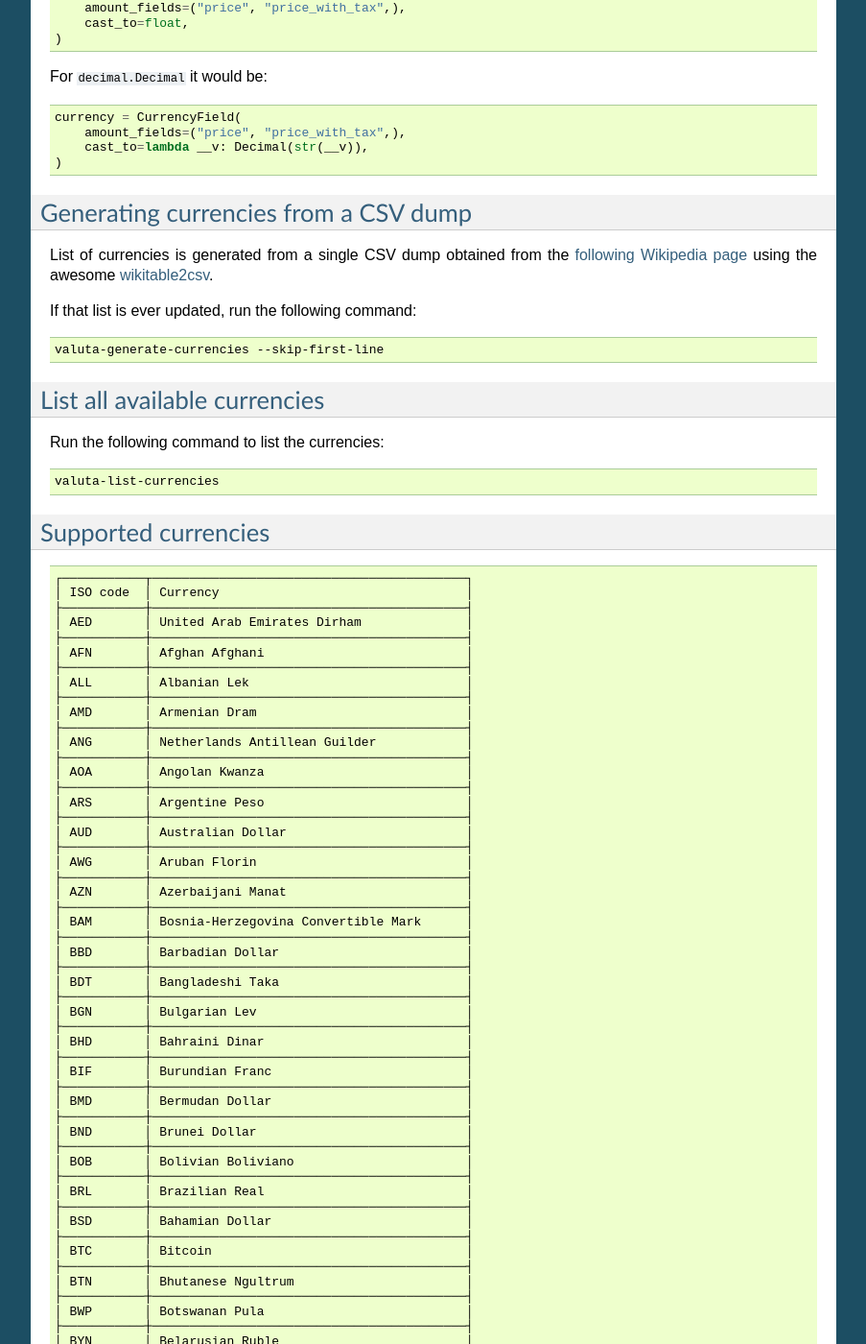
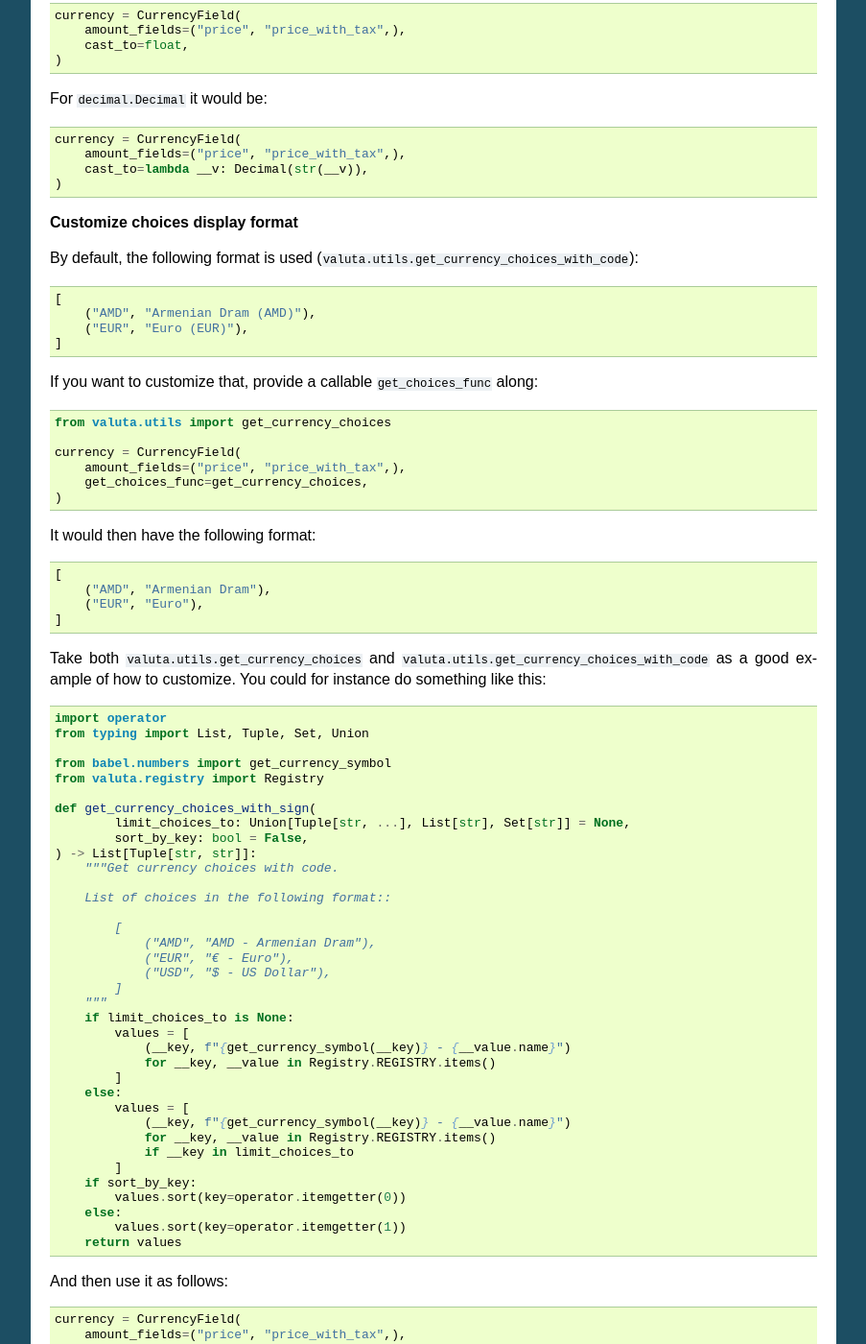
Before and after one commit to barseghyanartur/valuta, a Sphinx documentation site: the page built from docs/index.rst, in a window 1280 px wide and 1400 px high, scrolled down 1896 px. Shown: the whole window at 96% size, without its empty margins (198-1101 px from the left). Built offline with Sphinx 7.4.7, drawn with Linux system fonts in a browser that asks for light colours; pages that are not in the unit, such as notebooks, are missing from menus; some of the changed text lies outside the part shown.

Commit message:
Prepare 0.1.1
Code style

Old style admin additions for backwards compatibility

Prepare 0.1.2

Up docs

Up docs

```diff
--- a/docs/index.rst
+++ b/docs/index.rst
@@ -33,7 +33,9 @@ unit possible (for EUR it would be cent, which is 1/100 of a single Euro).
 
 Prerequisites
 =============
-- Python 3.6, 3.7, 3.8 and 3.9.
+- Core package requires Python 3.6, 3.7, 3.8 or 3.9.
+- Django integration package (``valuta.contrib.django_integration``) requires
+  Django 2.2, 3.0, 3.1 or 3.2.
 
 Documentation
 =============
@@ -146,6 +148,90 @@ For ``decimal.Decimal`` it would be:
     currency = CurrencyField(
         amount_fields=("price", "price_with_tax",),
         cast_to=lambda __v: Decimal(str(__v)),
+    )
+
+**Customize choices display format**
+
+By default, the following format is used
+(``valuta.utils.get_currency_choices_with_code``):
+
+.. code-block:: python
+
+        [
+            ("AMD", "Armenian Dram (AMD)"),
+            ("EUR", "Euro (EUR)"),
+        ]
+
+If you want to customize that, provide a callable ``get_choices_func`` along:
+
+.. code-block:: python
+
+    from valuta.utils import get_currency_choices
+
+    currency = CurrencyField(
+        amount_fields=("price", "price_with_tax",),
+        get_choices_func=get_currency_choices,
+    )
+
+It would then have the following format:
+
+.. code-block:: python
+
+        [
+            ("AMD", "Armenian Dram"),
+            ("EUR", "Euro"),
+        ]
+
+Take both ``valuta.utils.get_currency_choices`` and
+``valuta.utils.get_currency_choices_with_code`` as a good example of how
+to customize. You could for instance do something like this:
+
+.. code-block:: python
+
+    import operator
+    from typing import List, Tuple, Set, Union
+
+    from babel.numbers import get_currency_symbol
+    from valuta.registry import Registry
+
+    def get_currency_choices_with_sign(
+            limit_choices_to: Union[Tuple[str, ...], List[str], Set[str]] = None,
+            sort_by_key: bool = False,
+    ) -> List[Tuple[str, str]]:
+        """Get currency choices with code.
+
+        List of choices in the following format::
+
+            [
+                ("AMD", "AMD - Armenian Dram"),
+                ("EUR", "€ - Euro"),
+                ("USD", "$ - US Dollar"),
+            ]
+        """
+        if limit_choices_to is None:
+            values = [
+                (__key, f"{get_currency_symbol(__key)} - {__value.name}")
+                for __key, __value in Registry.REGISTRY.items()
+            ]
+        else:
+            values = [
+                (__key, f"{get_currency_symbol(__key)} - {__value.name}")
+                for __key, __value in Registry.REGISTRY.items()
+                if __key in limit_choices_to
+            ]
+        if sort_by_key:
+            values.sort(key=operator.itemgetter(0))
+        else:
+            values.sort(key=operator.itemgetter(1))
+        return values
+
+And then use it as follows:
+
+.. code-block:: python
+
+    currency = CurrencyField(
+        amount_fields=("price", "price_with_tax",),
+        get_choices_func=get_currency_choices_with_sign,
     )
 
 Generating currencies from a CSV dump
--- a/setup.py
+++ b/setup.py
@@ -2,7 +2,7 @@ import os
 
 from setuptools import setup, find_packages
 
-version = "0.1.1"
+version = "0.1.2"
 
 try:
     readme = open(os.path.join(os.path.dirname(__file__), "README.rst")).read()
--- a/src/valuta/__init__.py
+++ b/src/valuta/__init__.py
@@ -4,4 +4,4 @@ __author__ = "Artur Barseghyan"
 __title__ = "valuta"
 __copyright__ = "2021 Artur Barseghyan"
 __license__ = "GPL-2.0-only OR LGPL-2.1-or-later"
-__version__ = "0.1.1"
+__version__ = "0.1.2"
```
Also changed, not shown: CHANGELOG.rst (+9 -1 lines), README.rst (+87 -1 lines), docs/changelog.rst (+9 -1 lines), 12 other files.
